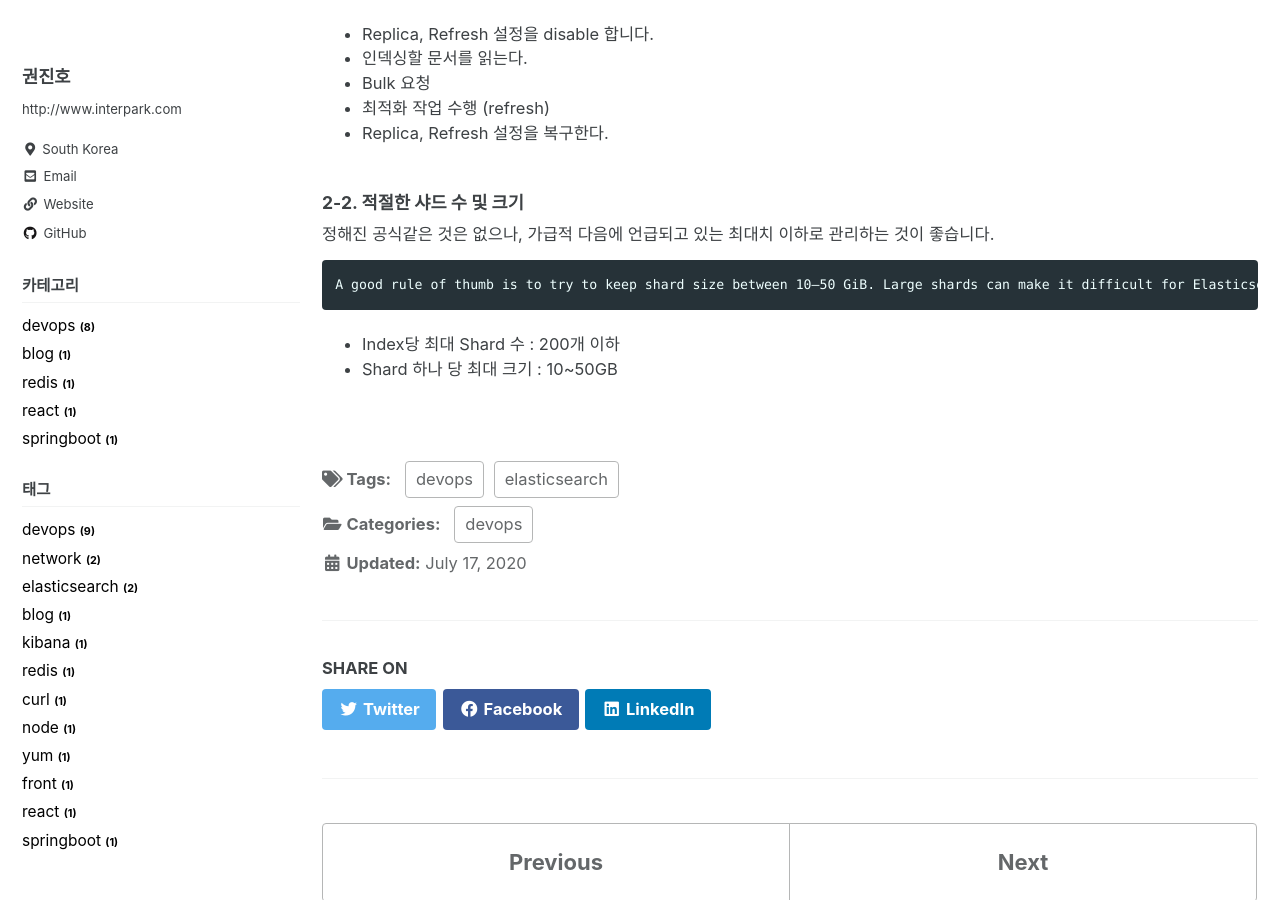
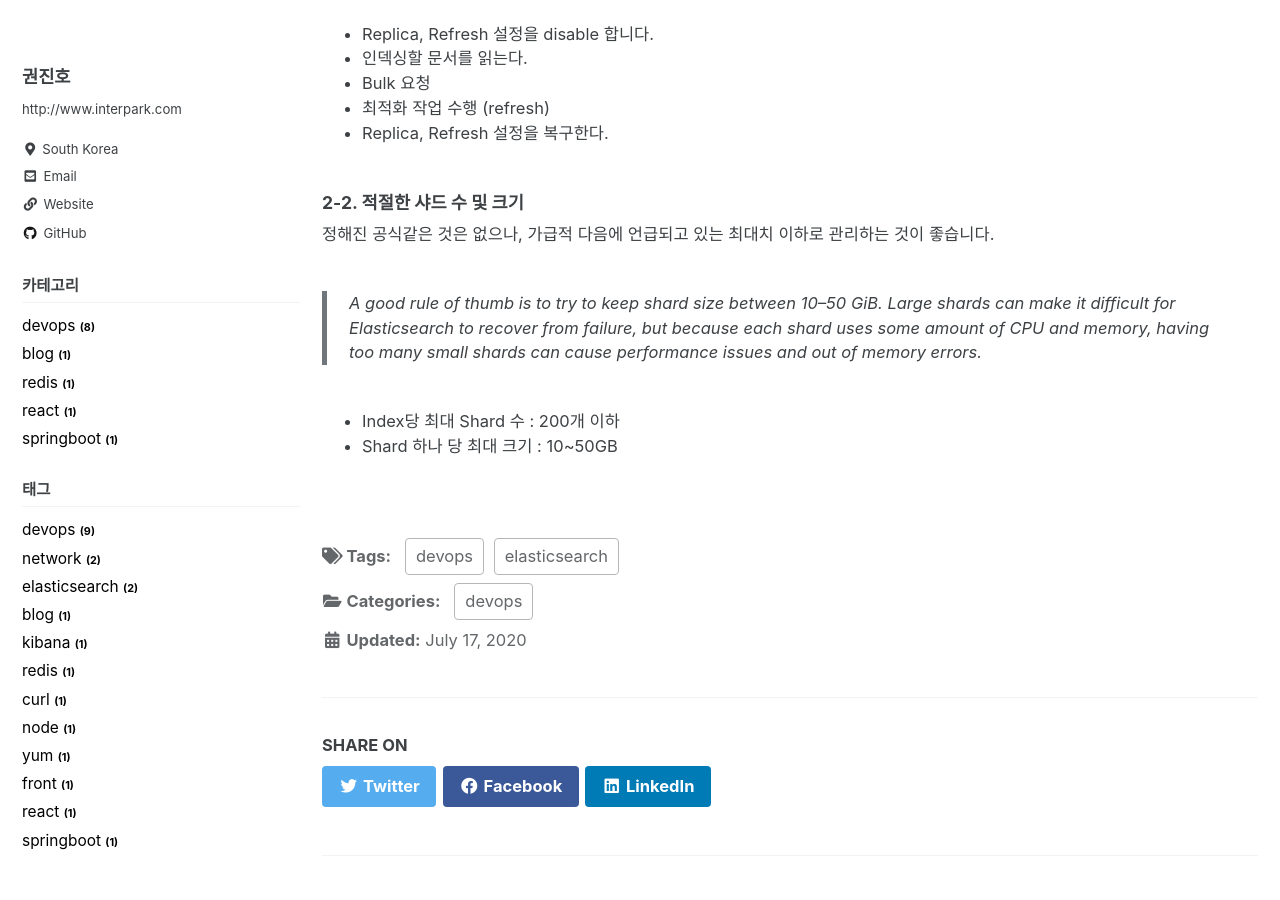
Before and after one commit to JinHoKwon/jinhokwon.github.io, a Jekyll site: the page built from _posts/2020-07-17-elasticsearch-optimize-search-index.md, in a window 1280 px wide and 900 px high, scrolled down 1877 px. Built offline with Jekyll 4.4.1, drawn with Linux system fonts in a browser that asks for light colours; cached includes are drawn as plain includes; comment, search, counter and statistics services are not loaded.

Commit message:
* elasticsearch index, search 최적화

````diff
--- a/_posts/2020-07-17-elasticsearch-optimize-search-index.md
+++ b/_posts/2020-07-17-elasticsearch-optimize-search-index.md
@@ -106,9 +106,8 @@ indexing을 최적화 하기 위해서는 색인이 필요한 문서를 Bulk 단
 #### 2-2. 적절한 샤드 수 및 크기
 
 정해진 공식같은 것은 없으나, 가급적 다음에 언급되고 있는 최대치 이하로 관리하는 것이 좋습니다.
-```
-A good rule of thumb is to try to keep shard size between 10–50 GiB. Large shards can make it difficult for Elasticsearch to recover from failure, but because each shard uses some amount of CPU and memory, having too many small shards can cause performance issues and out of memory errors.
-```
+
+> A good rule of thumb is to try to keep shard size between 10–50 GiB. Large shards can make it difficult for Elasticsearch to recover from failure, but because each shard uses some amount of CPU and memory, having too many small shards can cause performance issues and out of memory errors.
 
 * Index당 최대 Shard 수 : 200개 이하
 * Shard 하나 당 최대 크기 : 10~50GB
````
